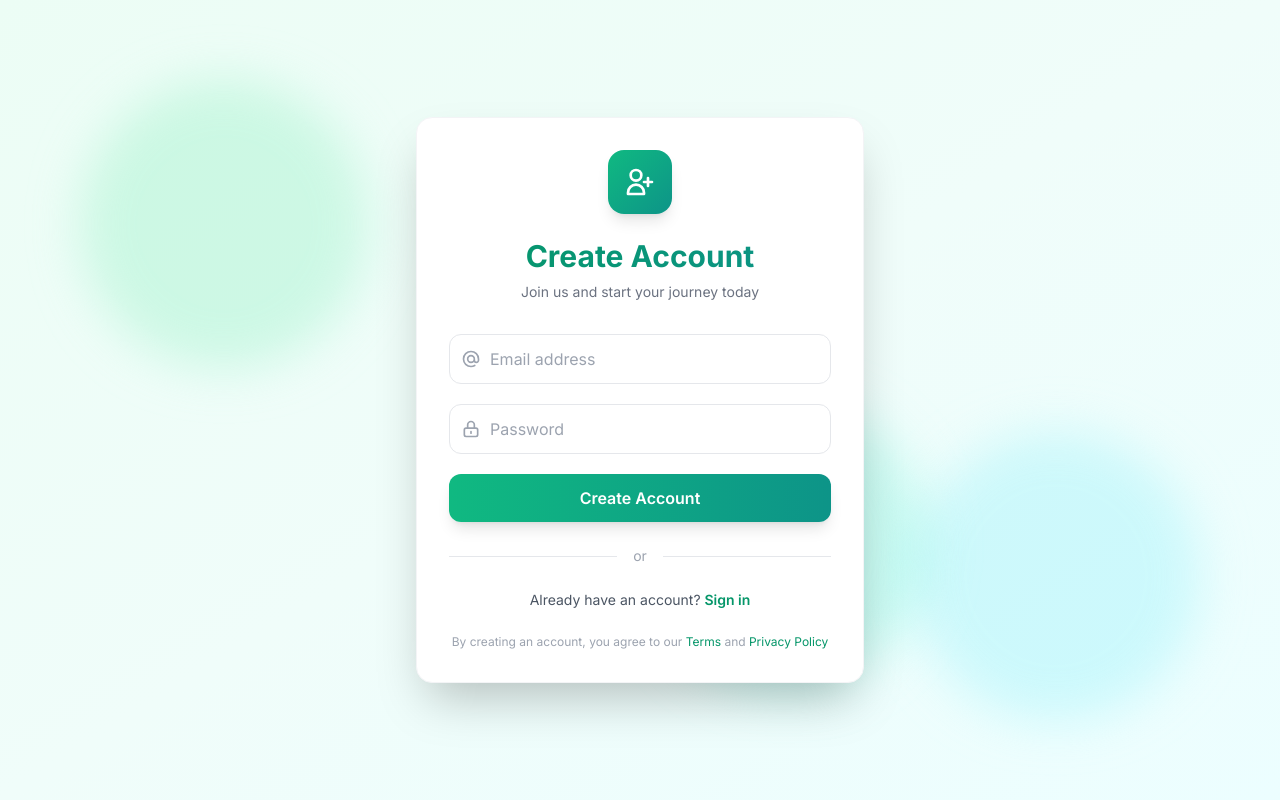
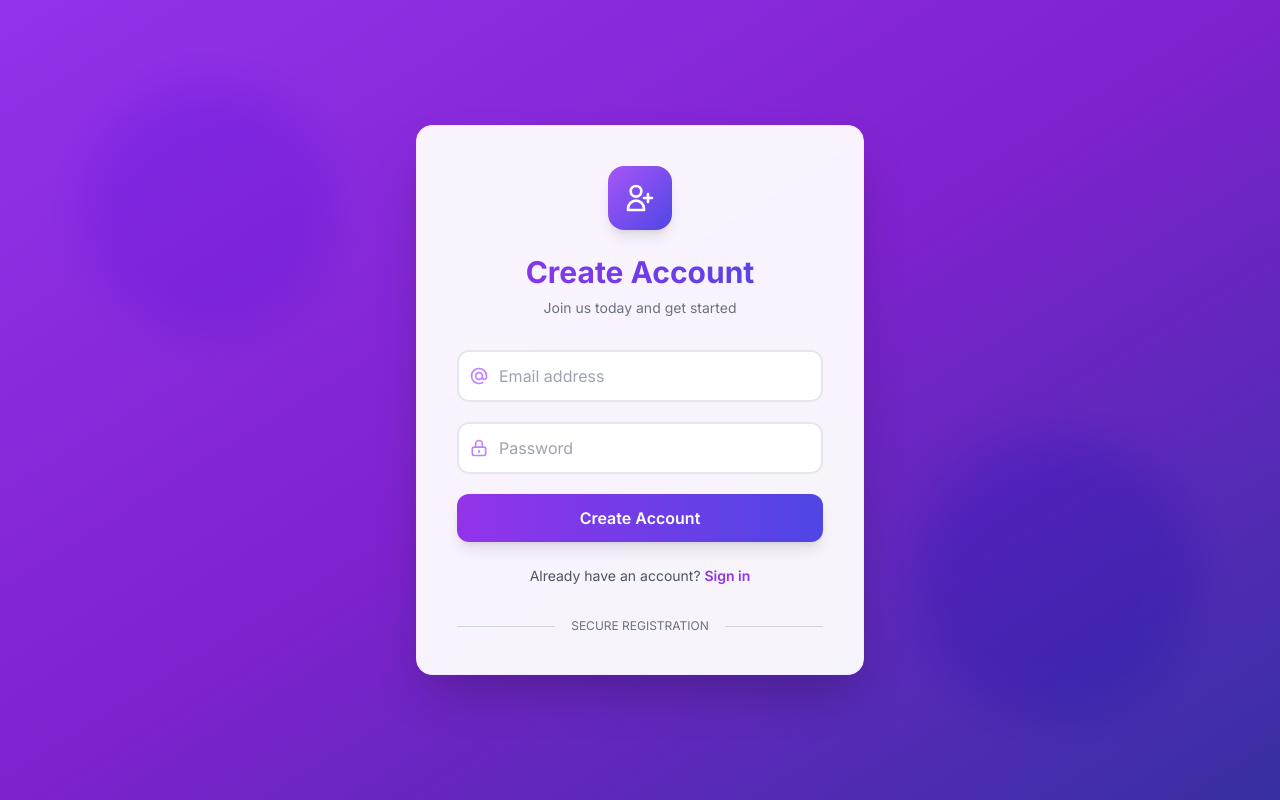
Before and after one commit to Adarsha16/intellimark, a React app in the folder frontend/: page /register in a window 1280 px wide. Built offline with nearby package versions, Linux system fonts and the light colour scheme; the HTML template or start-up script is replaced by a standard one.

Commit message:
Register page UI update

```diff
--- a/frontend/src/pages/Register.tsx
+++ b/frontend/src/pages/Register.tsx
@@ -5,60 +5,51 @@ import api from '../services/api';
 const Register = () => {
     const [email, setEmail] = useState('');
     const [password, setPassword] = useState('');
-    const [isLoading, setIsLoading] = useState(false);
     const navigate = useNavigate();
 
     const handleSubmit = async (e: React.FormEvent) => {
         e.preventDefault();
-        setIsLoading(true);
         try {
             await api.post('/auth/register', { email, password, role: 'member' });
             alert('Registration successful! Please login.');
             navigate('/login');
         } catch (err) {
             alert('Error registering');
-        } finally {
-            setIsLoading(false);
         }
     };
 
     return (
-        <div className="flex items-center justify-center min-h-screen bg-gradient-to-br from-emerald-50 via-teal-50 to-cyan-50 p-4">
-            {/* Background decorative elements */}
-            <div className="absolute inset-0 overflow-hidden pointer-events-none">
-                <div className="absolute top-20 left-20 w-72 h-72 bg-emerald-200 rounded-full mix-blend-multiply filter blur-xl opacity-30 animate-pulse"></div>
-                <div className="absolute bottom-20 right-20 w-72 h-72 bg-cyan-200 rounded-full mix-blend-multiply filter blur-xl opacity-30 animate-pulse" style={{ animationDelay: '1s' }}></div>
-                <div className="absolute top-1/2 left-1/2 w-72 h-72 bg-teal-200 rounded-full mix-blend-multiply filter blur-xl opacity-30 animate-pulse" style={{ animationDelay: '2s' }}></div>
-            </div>
+        <div className="flex items-center justify-center min-h-screen bg-gradient-to-br from-purple-600 via-purple-700 to-indigo-800 p-4">
+            {/* Decorative circles */}
+            <div className="absolute top-20 left-20 w-64 h-64 bg-purple-400 rounded-full mix-blend-multiply filter blur-xl opacity-20 animate-pulse"></div>
+            <div className="absolute bottom-20 right-20 w-72 h-72 bg-indigo-400 rounded-full mix-blend-multiply filter blur-xl opacity-20 animate-pulse"></div>
 
-            <div className="relative bg-white p-8 rounded-2xl shadow-2xl w-full max-w-md backdrop-blur-sm border border-gray-100">
-                {/* Logo/Icon */}
+            <div className="relative bg-white/95 backdrop-blur-sm p-10 rounded-2xl shadow-2xl w-full max-w-md border border-purple-100">
+                {/* Logo/Icon area */}
                 <div className="flex justify-center mb-6">
-                    <div className="w-16 h-16 bg-gradient-to-br from-emerald-500 to-teal-600 rounded-2xl flex items-center justify-center shadow-lg transform hover:scale-105 transition-transform duration-300">
+                    <div className="w-16 h-16 bg-gradient-to-br from-purple-500 to-indigo-600 rounded-2xl flex items-center justify-center shadow-lg transform hover:scale-110 transition-transform duration-300">
                         <svg className="w-8 h-8 text-white" fill="none" stroke="currentColor" viewBox="0 0 24 24">
                             <path strokeLinecap="round" strokeLinejoin="round" strokeWidth={2} d="M18 9v3m0 0v3m0-3h3m-3 0h-3m-2-5a4 4 0 11-8 0 4 4 0 018 0zM3 20a6 6 0 0112 0v1H3v-1z" />
                         </svg>
                     </div>
                 </div>
 
-                <h2 className="text-3xl font-bold mb-2 text-center bg-gradient-to-r from-emerald-600 to-teal-600 bg-clip-text text-transparent">
+                <h2 className="text-3xl font-bold mb-2 text-center bg-gradient-to-r from-purple-600 to-indigo-600 bg-clip-text text-transparent">
                     Create Account
                 </h2>
-                <p className="text-gray-500 text-center mb-8 text-sm">
-                    Join us and start your journey today
-                </p>
+                <p className="text-center text-gray-500 mb-8 text-sm">Join us today and get started</p>
 
                 <form onSubmit={handleSubmit} className="space-y-5">
                     <div className="relative">
                         <div className="absolute inset-y-0 left-0 pl-3 flex items-center pointer-events-none">
-                            <svg className="w-5 h-5 text-gray-400" fill="none" stroke="currentColor" viewBox="0 0 24 24">
+                            <svg className="w-5 h-5 text-purple-400" fill="none" stroke="currentColor" viewBox="0 0 24 24">
                                 <path strokeLinecap="round" strokeLinejoin="round" strokeWidth={2} d="M16 12a4 4 0 10-8 0 4 4 0 008 0zm0 0v1.5a2.5 2.5 0 005 0V12a9 9 0 10-9 9m4.5-1.206a8.959 8.959 0 01-4.5 1.207" />
                             </svg>
                         </div>
                         <input
                             type="email"
                             placeholder="Email address"
-                            className="w-full pl-10 pr-4 py-3 border border-gray-200 rounded-xl focus:ring-2 focus:ring-emerald-500 focus:border-transparent outline-none transition-all duration-300 hover:border-gray-300"
+                            className="w-full pl-10 pr-4 py-3 border-2 border-gray-200 rounded-xl focus:border-purple-500 focus:outline-none focus:ring-2 focus:ring-purple-200 transition-all duration-200"
                             value={email}
                             onChange={(e) => setEmail(e.target.value)}
                             required
@@ -67,14 +58,14 @@ const Register = () => {
 
                     <div className="relative">
                         <div className="absolute inset-y-0 left-0 pl-3 flex items-center pointer-events-none">
-                            <svg className="w-5 h-5 text-gray-400" fill="none" stroke="currentColor" viewBox="0 0 24 24">
+                            <svg className="w-5 h-5 text-purple-400" fill="none" stroke="currentColor" viewBox="0 0 24 24">
                                 <path strokeLinecap="round" strokeLinejoin="round" strokeWidth={2} d="M12 15v2m-6 4h12a2 2 0 002-2v-6a2 2 0 00-2-2H6a2 2 0 00-2 2v6a2 2 0 002 2zm10-10V7a4 4 0 00-8 0v4h8z" />
                             </svg>
                         </div>
                         <input
                             type="password"
                             placeholder="Password"
-                            className="w-full pl-10 pr-4 py-3 border border-gray-200 rounded-xl focus:ring-2 focus:ring-emerald-500 focus:border-transparent outline-none transition-all duration-300 hover:border-gray-300"
+                            className="w-full pl-10 pr-4 py-3 border-2 border-gray-200 rounded-xl focus:border-purple-500 focus:outline-none focus:ring-2 focus:ring-purple-200 transition-all duration-200"
                             value={password}
                             onChange={(e) => setPassword(e.target.value)}
                             required
@@ -83,45 +74,30 @@ const Register = () => {
 
                     <button
                         type="submit"
-                        disabled={isLoading}
-                        className="w-full bg-gradient-to-r from-emerald-500 to-teal-600 text-white py-3 rounded-xl font-semibold shadow-lg hover:shadow-xl transform hover:-translate-y-0.5 transition-all duration-300 disabled:opacity-50 disabled:cursor-not-allowed disabled:transform-none flex items-center justify-center"
+                        className="w-full bg-gradient-to-r from-purple-600 to-indigo-600 text-white py-3 rounded-xl font-semibold shadow-lg hover:shadow-xl hover:from-purple-700 hover:to-indigo-700 transform hover:-translate-y-0.5 transition-all duration-200"
                     >
-                        {isLoading ? (
-                            <>
-                                <svg className="animate-spin -ml-1 mr-3 h-5 w-5 text-white" fill="none" viewBox="0 0 24 24">
-                                    <circle className="opacity-25" cx="12" cy="12" r="10" stroke="currentColor" strokeWidth="4"></circle>
-                                    <path className="opacity-75" fill="currentColor" d="M4 12a8 8 0 018-8V0C5.373 0 0 5.373 0 12h4zm2 5.291A7.962 7.962 0 014 12H0c0 3.042 1.135 5.824 3 7.938l3-2.647z"></path>
-                                </svg>
-                                Creating account...
-                            </>
-                        ) : (
-                            'Create Account'
-                        )}
+                        Create Account
                     </button>
                 </form>
 
-                <div className="mt-6 flex items-center justify-center">
-                    <div className="border-t border-gray-200 flex-grow"></div>
-                    <span className="px-4 text-gray-400 text-sm">or</span>
-                    <div className="border-t border-gray-200 flex-grow"></div>
-                </div>
-
-                <p className="mt-6 text-center text-sm text-gray-600">
+                <div className="mt-6 text-center">
+                    <p className="text-gray-600 text-sm">
                         Already have an account?{' '}
                         <Link
                             to="/login"
-                        className="text-emerald-600 font-semibold hover:text-emerald-700 transition-colors duration-300"
+                            className="text-purple-600 font-semibold hover:text-purple-700 hover:underline transition-colors"
                         >
                             Sign in
                         </Link>
                     </p>
+                </div>
 
-                <p className="mt-6 text-center text-xs text-gray-400">
-                    By creating an account, you agree to our{' '}
-                    <a href="#" className="text-emerald-600 hover:underline">Terms</a>
-                    {' '}and{' '}
-                    <a href="#" className="text-emerald-600 hover:underline">Privacy Policy</a>
-                </p>
+                {/* Divider with text */}
+                <div className="mt-8 flex items-center">
+                    <div className="flex-1 border-t border-gray-300"></div>
+                    <span className="px-4 text-xs text-gray-500">SECURE REGISTRATION</span>
+                    <div className="flex-1 border-t border-gray-300"></div>
+                </div>
             </div>
         </div>
     );
```
Lines whose indentation alone changed are shown as unchanged.
